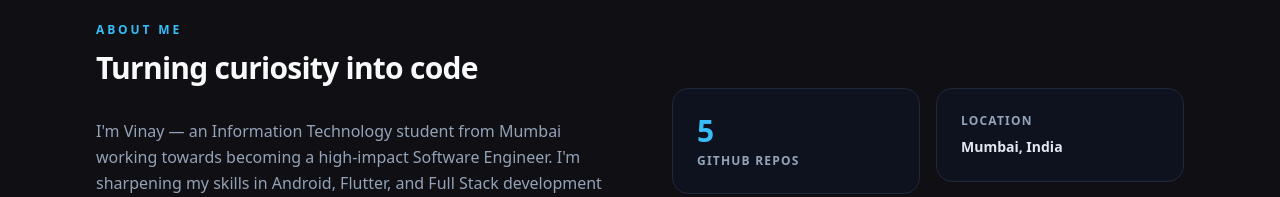
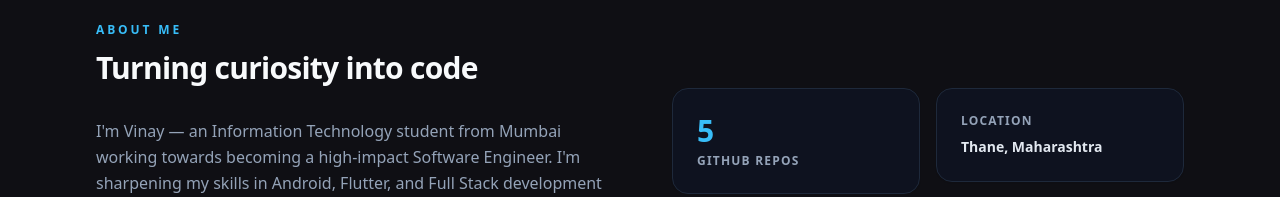
Before and after one commit to Vinay-ops/Portfolio-Website, a Next.js app: page / in a window 1280 px wide. Shown: the part 840-1037 px from the top of the page. Built offline with nearby package versions, Linux system fonts and the light colour scheme.

Commit message:
Update location to Thane, Maharashtra

```diff
--- a/components/about.tsx
+++ b/components/about.tsx
@@ -42,7 +42,7 @@ export default function About() {
           <div className="mt-8 space-y-4 sm:mt-0">
             <div className="rounded-2xl border border-slate-200 bg-white p-6 shadow-sm dark:border-slate-800 dark:bg-slate-900/50">
               <p className="text-xs font-bold uppercase tracking-widest text-slate-400">Location</p>
-              <p className="mt-2 text-sm font-semibold text-slate-700 dark:text-slate-200">Mumbai, India</p>
+              <p className="mt-2 text-sm font-semibold text-slate-700 dark:text-slate-200">Thane, Maharashtra</p>
             </div>
             <div className="rounded-2xl border border-slate-200 bg-white p-6 shadow-sm dark:border-slate-800 dark:bg-slate-900/50">
               <p className="text-xs font-bold uppercase tracking-widest text-slate-400">Status</p>
--- a/lib/resume.ts
+++ b/lib/resume.ts
@@ -30,7 +30,7 @@ export type SkillGroup = {
 
 export const CONTACT: Contact = {
   email: "vbhogal5@gmail.com",
-  location: "Mumbai, India",
+  location: "Thane, Maharashtra",
   linkedin: "linkedin.com/in/vinay-bhogal-78a623319",
   github: "github.com/Vinay-ops"
 };
```
